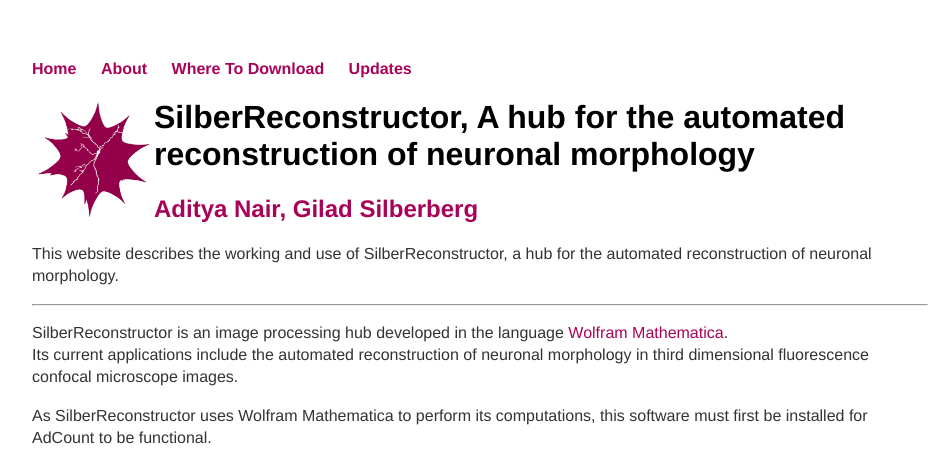
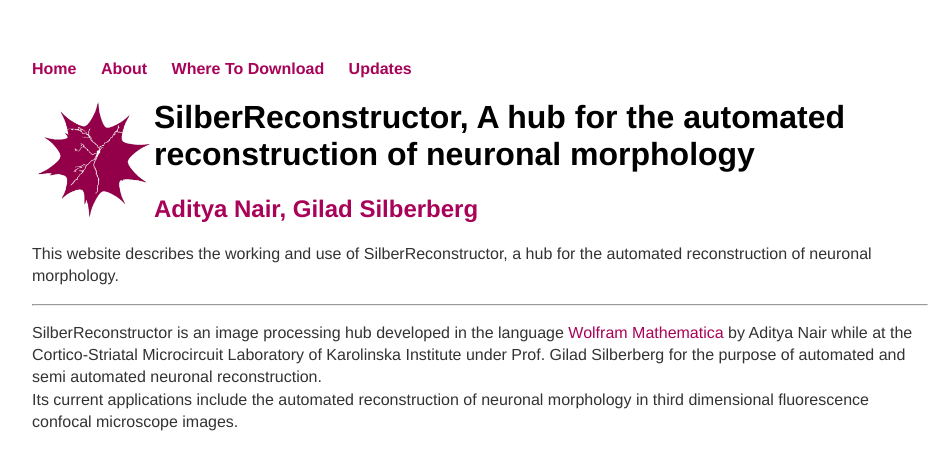
Before and after one commit to adityanairneuro/silver-reconstructor, a Jekyll site: the page built from about/index.html, in a window 1280 px wide. Shown: the top 452 px of the page, without its empty margins (160-1103 px from the left). Built offline with Jekyll 4.4.1, drawn with Linux system fonts in a browser that asks for light colours; some of the changed text lies outside the part shown.

Commit message:
Update index.html

```diff
--- a/about/index.html
+++ b/about/index.html
@@ -7,12 +7,12 @@
 	<h2>Aditya Nair, Gilad Silberberg</h2>
 	<p>This website describes the working and use of SilberReconstructor, a hub for the automated reconstruction of neuronal morphology.</p><hr>
 
-	<p>SilberReconstructor is an image processing hub developed in the language <a href="https://www.wolfram.com/mathematica/">Wolfram Mathematica</a>.<br> Its current applications include the automated reconstruction of neuronal morphology in third dimensional fluorescence confocal microscope images.</p>
+	<p>SilberReconstructor is an image processing hub developed in the language <a href="https://www.wolfram.com/mathematica/">Wolfram Mathematica</a> by Aditya Nair while at the Cortico-Striatal Microcircuit Laboratory of Karolinska Institute under Prof. Gilad Silberberg for the purpose of automated and semi automated neuronal reconstruction.<br> Its current applications include the automated reconstruction of neuronal morphology in third dimensional fluorescence confocal microscope images.</p>
 	<p>As SilberReconstructor uses Wolfram Mathematica to perform its computations, this software must first be installed for AdCount to be functional.<br>
 	</p>
-	<p>SilberReconstructor uses the popular APP2 and APP1 reconstruction algorithms (Peng et al., 2011, Xiao et al., 2013) from the Vaa3D platform (Peng et al., 2014), combining it with pre-processing algorithms written in Mathematica that specifically targets the types of noise seens in confocal images. In addition to this, SilberReconstructor also performs several post processing fucntions, thus acting as a good companion program to Vaa3D with its reconstruction algorithms</p><hr>
-	<h1>The Interface</h1>
-	<img src="images/SilberReconstructor_User_Interface.png" alt="SilberReconstructor Interface" class="inline"><hr>
+	<p> <img src="images/SilberReconstructor_About.png" alt="SilberReconstructor Interface" align="left"><hr> SilberReconstructor uses the popular APP2 and APP1 reconstruction algorithms (Peng et al., 2011, Xiao et al., 2013) from the Vaa3D platform (Peng et al., 2014), combining it with pre-processing algorithms written in Mathematica that specifically targets the types of noise seens in confocal images. In addition to this, SilberReconstructor also performs several post processing fucntions, thus acting as a good companion program to Vaa3D with its reconstruction algorithms</p><hr>
+	<p>It performs preprocessing in the form of an intensity based filtering that allows for the removal of non-specific background staining and a size-based filtering that aids to remove neurobiotin-blobs typically present in images of neuro-biotin filled neurons.</p>
+	<hr>
 
 	<p>Know more about how to use SilberReconstructor using the SilberReconstructor User Manual found at this link: <a href="https://goo.gl/12AwAb">SilberReconstructor User Manual.</a>
 
```
